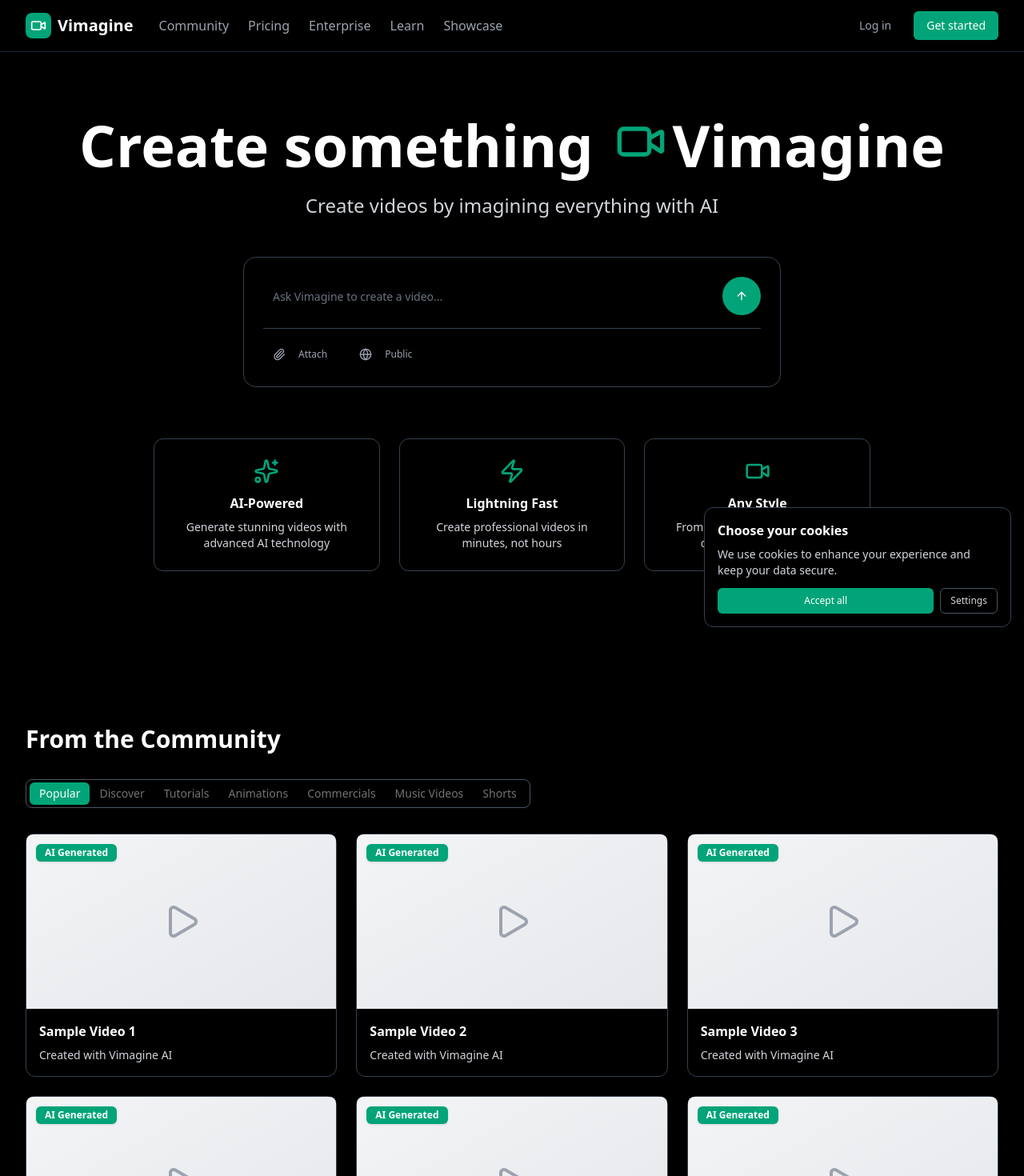
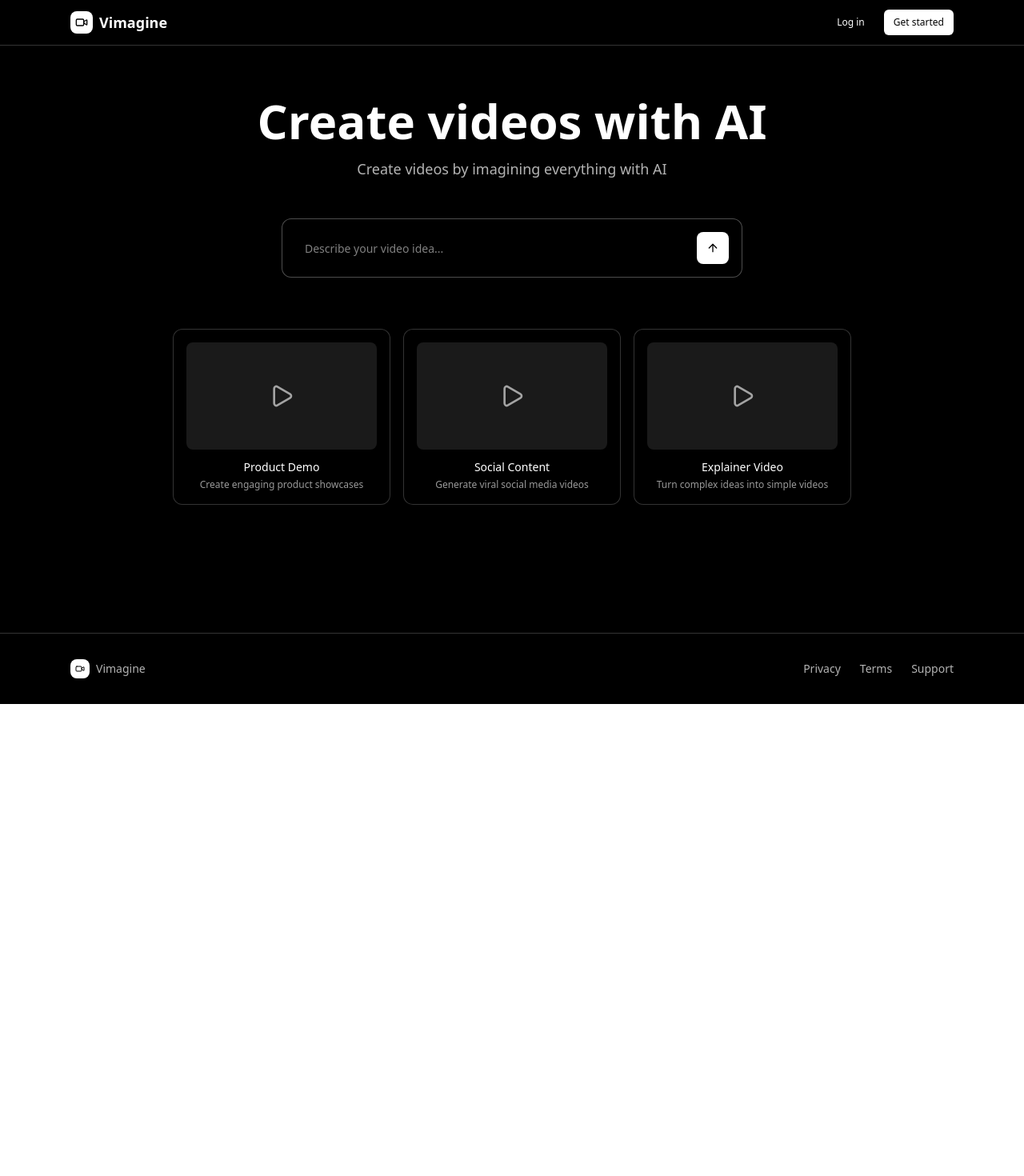
Before and after one commit to yachty66/vimagine, a Next.js app: page / in a window 1280 px wide. Shown: the top 1470 px of the page at 80% size. After the commit the page ends 880 px from the top, so only its background shows below. Built offline with nearby package versions, Linux system fonts and the light colour scheme.

Commit message:
minimalist landing

```diff
--- a/app/page.tsx
+++ b/app/page.tsx
@@ -1,214 +1,133 @@
-import { Button } from "@/components/ui/button"
-import { Input } from "@/components/ui/input"
-import { Badge } from "@/components/ui/badge"
-import { Card, CardContent } from "@/components/ui/card"
-import { Tabs, TabsList, TabsTrigger } from "@/components/ui/tabs"
-import { Play, Paperclip, Globe, ArrowUp, Video, Sparkles, Zap } from "lucide-react"
-import Link from "next/link"
+import { Button } from "@/components/ui/button";
+import { Input } from "@/components/ui/input";
+import { Card, CardContent } from "@/components/ui/card";
+import { Play, ArrowUp, Video, Sparkles, Zap, Globe } from "lucide-react";
+import Link from "next/link";
 
 export default function HomePage() {
   return (
-    <div className="min-h-screen bg-[#000000]">
-      {/* Header */}
-      <header className="border-b border-gray-800 bg-[#000000] backdrop-blur-sm sticky top-0 z-50">
-        <div className="max-w-7xl mx-auto px-4 sm:px-6 lg:px-8">
-          <div className="flex justify-between items-center h-16">
-            <div className="flex items-center space-x-8">
+    <div className="min-h-screen bg-black">
+      {/* Pure Black & White Header */}
+      <header className="border-b border-white/20 bg-black sticky top-0 z-50">
+        <div className="max-w-6xl mx-auto px-6">
+          <div className="flex justify-between items-center h-14">
             <Link href="/" className="flex items-center space-x-2">
-                <div className="w-8 h-8 bg-[#01A478] rounded-lg flex items-center justify-center">
-                  <Video className="w-5 h-5 text-white" />
+              <div className="w-7 h-7 bg-white rounded-lg flex items-center justify-center">
+                <Video className="w-4 h-4 text-black" />
               </div>
-                <span className="text-xl font-bold text-white">Vimagine</span>
+              <span className="text-lg font-semibold text-white">Vimagine</span>
             </Link>
-              <nav className="hidden md:flex space-x-6">
-                <Link href="#" className="text-gray-400 hover:text-white transition-colors">
-                  Community
-                </Link>
-                <Link href="#" className="text-gray-400 hover:text-white transition-colors">
-                  Pricing
-                </Link>
-                <Link href="#" className="text-gray-400 hover:text-white transition-colors">
-                  Enterprise
-                </Link>
-                <Link href="#" className="text-gray-400 hover:text-white transition-colors">
-                  Learn
-                </Link>
-                <Link href="#" className="text-gray-400 hover:text-white transition-colors">
-                  Showcase
-                </Link>
-              </nav>
-            </div>
             <div className="flex items-center space-x-3">
-              <Button variant="ghost" className="text-gray-400 hover:text-white">
+              <Button
+                variant="ghost"
+                size="sm"
+                className="text-white hover:text-black hover:bg-white"
+              >
                 Log in
               </Button>
-              <Button className="bg-[#01A478] text-white hover:bg-[#01A478]/90">Get started</Button>
+              <Button
+                size="sm"
+                className="bg-white text-black hover:bg-white/90"
+              >
+                Get started
+              </Button>
             </div>
           </div>
         </div>
       </header>
 
-      {/* Hero Section */}
-      <main className="relative">
-        <div className="absolute inset-0 bg-[#000000]"></div>
-        <div className="relative max-w-7xl mx-auto px-4 sm:px-6 lg:px-8 pt-20 pb-32">
+      {/* Minimal Hero Section */}
+      <main className="max-w-4xl mx-auto px-6 pt-16 pb-24">
         <div className="text-center">
-            <h1 className="text-5xl md:text-7xl font-bold text-white mb-6 leading-tight">
-              Create something{" "}
-              <span className="inline-flex items-center">
-                <Video className="w-12 h-12 md:w-16 md:h-16 text-[#01A478] mx-2" />
-              </span>
-              Vimagine
+          <h1 className="text-4xl md:text-6xl font-bold text-white mb-4 leading-tight">
+            Create videos with
+            <span className="text-white"> AI</span>
           </h1>
-            <p className="text-xl md:text-2xl text-gray-300 mb-12 max-w-3xl mx-auto">
+          <p className="text-lg text-white/70 mb-12 max-w-2xl mx-auto">
             Create videos by imagining everything with AI
           </p>
 
-            {/* Input Section */}
-            <div className="max-w-2xl mx-auto">
-              <div className="relative bg-[#000000] rounded-2xl shadow-xl border border-gray-700 p-6">
-                <div className="flex items-center space-x-4">
+          {/* Pure Black & White Input */}
+          <div className="max-w-xl mx-auto mb-16">
+            <div className="relative bg-black rounded-xl border border-white/30 p-4">
+              <div className="flex items-center space-x-3">
                 <Input
-                    placeholder="Ask Vimagine to create a video..."
-                    className="flex-1 border-0 text-lg placeholder:text-gray-500 focus-visible:ring-0 focus-visible:ring-offset-0 bg-transparent text-white"
+                  placeholder="Describe your video idea..."
+                  className="flex-1 border-0 text-base placeholder:text-white/50 focus-visible:ring-0 bg-transparent text-white"
                 />
-                  <Button size="icon" className="bg-[#01A478] hover:bg-[#01A478]/90 text-white rounded-full w-12 h-12">
-                    <ArrowUp className="w-5 h-5" />
-                  </Button>
-                </div>
-                <div className="flex items-center justify-between mt-4 pt-4 border-t border-gray-700">
-                  <div className="flex items-center space-x-4">
-                    <Button variant="ghost" size="sm" className="text-gray-400 hover:text-gray-200">
-                      <Paperclip className="w-4 h-4 mr-2" />
-                      Attach
-                    </Button>
-                    <Button variant="ghost" size="sm" className="text-gray-400 hover:text-gray-200">
-                      <Globe className="w-4 h-4 mr-2" />
-                      Public
+                <Button
+                  size="icon"
+                  className="bg-white hover:bg-white/90 text-black rounded-lg w-10 h-10 shrink-0"
+                >
+                  <ArrowUp className="w-4 h-4" />
                 </Button>
               </div>
             </div>
           </div>
-            </div>
 
-            {/* Feature highlights */}
-            <div className="grid md:grid-cols-3 gap-6 mt-16 max-w-4xl mx-auto">
-              <Card className="border-gray-700 hover:border-[#01A478]/50 transition-colors bg-[#000000]">
-                <CardContent className="p-6 text-center">
-                  <Sparkles className="w-8 h-8 text-[#01A478] mx-auto mb-3" />
-                  <h3 className="font-semibold text-white mb-2">AI-Powered</h3>
-                  <p className="text-gray-300 text-sm">Generate stunning videos with advanced AI technology</p>
-                </CardContent>
-              </Card>
-              <Card className="border-gray-700 hover:border-[#01A478]/50 transition-colors bg-[#000000]">
-                <CardContent className="p-6 text-center">
-                  <Zap className="w-8 h-8 text-[#01A478] mx-auto mb-3" />
-                  <h3 className="font-semibold text-white mb-2">Lightning Fast</h3>
-                  <p className="text-gray-300 text-sm">Create professional videos in minutes, not hours</p>
-                </CardContent>
-              </Card>
-              <Card className="border-gray-700 hover:border-[#01A478]/50 transition-colors bg-[#000000]">
-                <CardContent className="p-6 text-center">
-                  <Video className="w-8 h-8 text-[#01A478] mx-auto mb-3" />
-                  <h3 className="font-semibold text-white mb-2">Any Style</h3>
-                  <p className="text-gray-300 text-sm">From animations to live-action, create any video style</p>
-                </CardContent>
-              </Card>
+          {/* Pure Black & White Examples */}
+          <div className="grid md:grid-cols-3 gap-4">
+            {[
+              {
+                title: "Product Demo",
+                desc: "Create engaging product showcases",
+              },
+              {
+                title: "Social Content",
+                desc: "Generate viral social media videos",
+              },
+              {
+                title: "Explainer Video",
+                desc: "Turn complex ideas into simple videos",
+              },
+            ].map((example, i) => (
+              <Card
+                key={i}
+                className="group hover:border-white transition-colors bg-black border-white/20 cursor-pointer"
+              >
+                <CardContent className="p-4">
+                  <div className="aspect-video bg-white/10 rounded-lg mb-3 relative overflow-hidden">
+                    <div className="absolute inset-0 flex items-center justify-center">
+                      <Play className="w-8 h-8 text-white/60 group-hover:text-white transition-colors" />
                     </div>
                   </div>
-        </div>
-      </main>
-
-      {/* Community Section */}
-      <section className="bg-[#000000] py-16">
-        <div className="max-w-7xl mx-auto px-4 sm:px-6 lg:px-8">
-          <h2 className="text-3xl font-bold text-white mb-8">From the Community</h2>
-
-          <Tabs defaultValue="popular" className="mb-8">
-            <TabsList className="bg-[#000000] border border-gray-600">
-              <TabsTrigger value="popular" className="data-[state=active]:bg-[#01A478] data-[state=active]:text-white">
-                Popular
-              </TabsTrigger>
-              <TabsTrigger value="discover" className="data-[state=active]:bg-[#01A478] data-[state=active]:text-white">
-                Discover
-              </TabsTrigger>
-              <TabsTrigger
-                value="tutorials"
-                className="data-[state=active]:bg-[#01A478] data-[state=active]:text-white"
-              >
-                Tutorials
-              </TabsTrigger>
-              <TabsTrigger
-                value="animations"
-                className="data-[state=active]:bg-[#01A478] data-[state=active]:text-white"
-              >
-                Animations
-              </TabsTrigger>
-              <TabsTrigger
-                value="commercials"
-                className="data-[state=active]:bg-[#01A478] data-[state=active]:text-white"
-              >
-                Commercials
-              </TabsTrigger>
-              <TabsTrigger
-                value="music-videos"
-                className="data-[state=active]:bg-[#01A478] data-[state=active]:text-white"
-              >
-                Music Videos
-              </TabsTrigger>
-              <TabsTrigger value="shorts" className="data-[state=active]:bg-[#01A478] data-[state=active]:text-white">
-                Shorts
-              </TabsTrigger>
-            </TabsList>
-          </Tabs>
-
-          <div className="grid md:grid-cols-2 lg:grid-cols-3 gap-6">
-            {[1, 2, 3, 4, 5, 6].map((i) => (
-              <Card
-                key={i}
-                className="group hover:shadow-lg transition-shadow cursor-pointer bg-[#000000] border-gray-700"
-              >
-                <CardContent className="p-0">
-                  <div className="aspect-video bg-gradient-to-br from-gray-100 to-gray-200 rounded-t-lg relative overflow-hidden">
-                    <div className="absolute inset-0 flex items-center justify-center">
-                      <Play className="w-12 h-12 text-gray-400 group-hover:text-[#01A478] transition-colors" />
-                    </div>
-                    <Badge className="absolute top-3 left-3 bg-[#01A478] text-white">AI Generated</Badge>
-                  </div>
-                  <div className="p-4">
-                    <h3 className="font-semibold text-white mb-2">Sample Video {i}</h3>
-                    <p className="text-gray-300 text-sm">Created with Vimagine AI</p>
-                  </div>
+                  <h3 className="font-medium text-white text-sm mb-1">
+                    {example.title}
+                  </h3>
+                  <p className="text-xs text-white/60">{example.desc}</p>
                 </CardContent>
               </Card>
             ))}
           </div>
         </div>
-      </section>
+      </main>
 
-      {/* Cookie Notice */}
-      <div className="fixed bottom-4 right-4 max-w-sm">
-        <Card className="border-gray-700 shadow-lg bg-[#000000]">
-          <CardContent className="p-4">
-            <h3 className="font-semibold text-white mb-2">Choose your cookies</h3>
-            <p className="text-sm text-gray-300 mb-3">
-              We use cookies to enhance your experience and keep your data secure.
-            </p>
-            <div className="flex space-x-2">
-              <Button size="sm" className="bg-[#01A478] text-white hover:bg-[#01A478]/90 flex-1">
-                Accept all
-              </Button>
-              <Button
-                size="sm"
-                variant="outline"
-                className="border-gray-600 bg-transparent text-gray-300 hover:text-white hover:border-gray-500"
-              >
-                Settings
-              </Button>
+      {/* Pure Black & White Footer */}
+      <footer className="border-t border-white/20 mt-16">
+        <div className="max-w-6xl mx-auto px-6 py-8">
+          <div className="flex flex-col md:flex-row justify-between items-center">
+            <div className="flex items-center space-x-2 mb-4 md:mb-0">
+              <div className="w-6 h-6 bg-white rounded-lg flex items-center justify-center">
+                <Video className="w-3 h-3 text-black" />
               </div>
-          </CardContent>
-        </Card>
+              <span className="text-sm font-medium text-white/70">
+                Vimagine
+              </span>
+            </div>
+            <div className="flex items-center space-x-6 text-sm text-white/70">
+              <Link href="#" className="hover:text-white transition-colors">
+                Privacy
+              </Link>
+              <Link href="#" className="hover:text-white transition-colors">
+                Terms
+              </Link>
+              <Link href="#" className="hover:text-white transition-colors">
+                Support
+              </Link>
             </div>
           </div>
-  )
+        </div>
+      </footer>
+    </div>
+  );
 }
```
Lines whose indentation alone changed are shown as unchanged.
